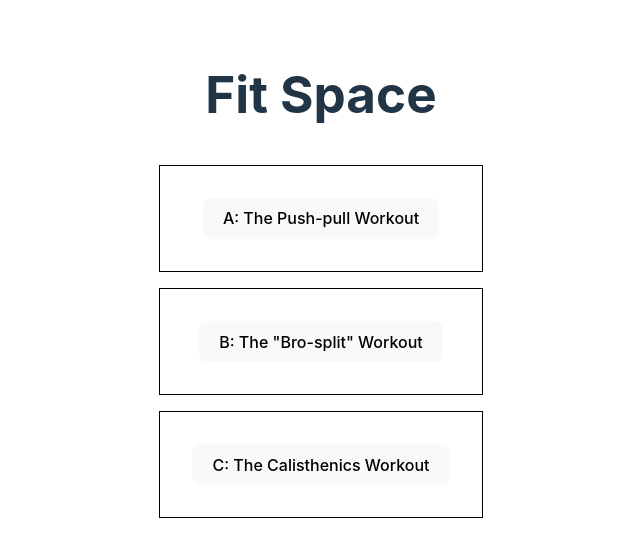
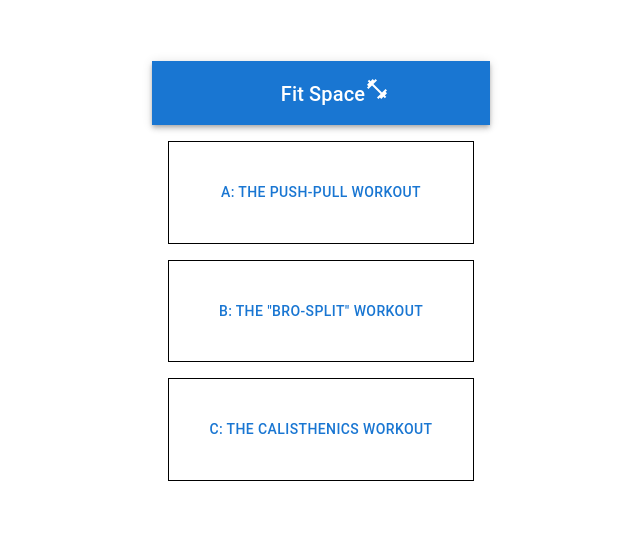
Before and after one commit to JYYasuhiro/fit-space, a React (Vite) app in the folder client/: page / in a window 1280 px wide. Shown: the part 121-678 px from the top of the page, without its empty margins (319-959 px from the left). Built offline with nearby package versions, Linux system fonts and the light colour scheme; no server answers.

Commit message:
add material UI to client folder

```diff
--- a/client/package.json
+++ b/client/package.json
@@ -10,6 +10,10 @@
   },
   "proxy": "http://localhost:8080",
   "dependencies": {
+    "@emotion/react": "^11.10.5",
+    "@emotion/styled": "^11.10.5",
+    "@mui/icons-material": "^5.10.14",
+    "@mui/material": "^5.10.14",
     "axios": "^1.1.3",
     "react": "^18.2.0",
     "react-dom": "^18.2.0"
--- a/client/src/App.css
+++ b/client/src/App.css
@@ -1,3 +1,8 @@
+*{
+  margin: 0;
+  padding: 0;
+}
+
 #root {
   max-width: 1280px;
   margin: 0 auto;
--- a/client/src/App.jsx
+++ b/client/src/App.jsx
@@ -9,7 +9,7 @@ import Workout from "./Workout";
 const App = () => {
   const [currentView, setCurrentView] = useState("menu")
   const [workout, setWorkout] = useState("");
-  const [day, setDay] = useState(0);
+  const [day, setDay] = useState("");
   const [instructions, setInstructions] = useState([]);
   const [exercises, setExercises] = useState([]);
 
@@ -36,7 +36,7 @@ useEffect(()=>{
           setWorkout={setWorkout}
           />
         ) : (
-          day === 0 ? (
+          day === "" ? (
           <Week
           handleBackClick={()=>setCurrentView("menu")}
           workout={workout}
--- a/client/src/Menu.jsx
+++ b/client/src/Menu.jsx
@@ -1,5 +1,6 @@
 import React from 'react';
 import './menu.css';
+import Button from '@mui/material/Button';
 
 const Menu = ({handleCurrentView, setWorkout}) => {
     //returns all workout options: A (push-pull), B (bro-split), C (calisthenics)
@@ -7,22 +8,22 @@ const Menu = ({handleCurrentView, setWorkout}) => {
   return (
     <>
       <div className='menu_card'>
-        <button onClick={()=> {
+        <Button onClick={()=> {
           handleCurrentView();
           setWorkout("push-pull");
-        }} >A: The Push-pull Workout</button>
+        }} >A: The Push-pull Workout</Button>
       </div>
       <div className='menu_card'>
-        <button onClick={()=> {
+        <Button onClick={()=> {
           handleCurrentView();
           setWorkout("bro-split");
-        }} >B: The "Bro-split" Workout</button>
+        }} >B: The "Bro-split" Workout</Button>
       </div>
       <div className='menu_card'>
-        <button onClick={()=> {
+        <Button onClick={()=> {
           handleCurrentView();
           setWorkout("calisthenics");
-        }} >C: The Calisthenics Workout</button>
+        }} >C: The Calisthenics Workout</Button>
       </div>
     </>
   )
--- a/client/src/Navbar.jsx
+++ b/client/src/Navbar.jsx
@@ -1,10 +1,33 @@
 import React from 'react';
+import AppBar from '@mui/material/AppBar';
+import Box from '@mui/material/Box';
+import Toolbar from '@mui/material/Toolbar';
+import Typography from '@mui/material/Typography';
+import IconButton from '@mui/material/IconButton';
+import FitnessCenterIcon from '@mui/icons-material/FitnessCenter';
 
 export default function Navbar() {
 
   return (
-    <nav>
-        <h1 className='header'>Fit Space</h1>
-    </nav>
+    <Box sx={{ flexGrow: 1 }}>
+      <AppBar position="static" maxwidth="lg">
+        <Toolbar>
+          <IconButton
+            size="large"
+            edge="start"
+            color="inherit"
+            aria-label="menu"
+            sx={{ mr: 2 }}
+          >
+
+          </IconButton>
+          <Typography variant="h6" component="div" sx={{ flexGrow: 1 }}>
+           Fit Space
+           <FitnessCenterIcon/>
+          </Typography>
+        </Toolbar>
+      </AppBar>
+    </Box>
+
   )
 }
--- a/client/src/Week.jsx
+++ b/client/src/Week.jsx
@@ -1,6 +1,6 @@
 import React, { useState } from 'react';
 import axios from 'axios';
-
+import Button from '@mui/material/Button';
 
 
 const Week = ({handleBackClick, setDay, day, setInstructions, instructions}) => {
@@ -16,49 +16,49 @@ const handleWorkoutFetch = async(day) => {
 
   return (
     <>
-      <button className="back-button" onClick={handleBackClick}>Back</button>
+      <Button className="back-button" onClick={handleBackClick}>Back</Button>
 
       <div className='menu_card'>
-        <button onClick={()=> {
-          setDay(1);
+        <Button onClick={()=> {
+          setDay("Sunday");
           handleWorkoutFetch(1);
-        }}>Sunday</button>
+        }}>Sunday</Button>
       </div>
       <div className='menu_card'>
-        <button onClick={()=> {
-          setDay(2);
+        <Button onClick={()=> {
+          setDay("Monday");
           handleWorkoutFetch(2)
-          }}>Monday</button>
+          }}>Monday</Button>
       </div>
       <div className='menu_card'>
-        <button onClick={()=> {
-          setDay(3)
+        <Button onClick={()=> {
+          setDay("Tuesday")
           handleWorkoutFetch(3)
-          }}>Tuesday</button>
+          }}>Tuesday</Button>
       </div>
       <div className='menu_card'>
-        <button onClick={()=> {
-          setDay(4)
+        <Button onClick={()=> {
+          setDay("Wednesday")
           handleWorkoutFetch(4)
-          }}>Wednesday</button>
+          }}>Wednesday</Button>
       </div>
       <div className='menu_card'>
-      <button onClick={()=> {
-          setDay(5);
+      <Button onClick={()=> {
+          setDay("Thursday");
           handleWorkoutFetch(5)
-          }}>Thursday</button>
+          }}>Thursday</Button>
       </div>
       <div className='menu_card'>
-      <button onClick={()=> {
-          setDay(6);
+      <Button onClick={()=> {
+          setDay("Friday");
           handleWorkoutFetch(6)
-          }}>Friday</button>
+          }}>Friday</Button>
       </div>
       <div className='menu_card'>
-      <button onClick={()=> {
-          setDay(7);
+      <Button onClick={()=> {
+          setDay("Saturday");
           handleWorkoutFetch(7)
-          }}>Saturday</button>
+          }}>Saturday</Button>
       </div>
     </>
   )
--- a/client/src/Workout.jsx
+++ b/client/src/Workout.jsx
@@ -1,6 +1,8 @@
 import React from 'react';
 import axios from 'axios';
 import './workout.css'
+import Button from '@mui/material/Button';
+import Container from '@mui/material/Container';
 
 const Workout = ({handleBackClick, setDay, day, instructions, exercises}) => {
 
@@ -27,14 +29,14 @@ const Workout = ({handleBackClick, setDay, day, instructions, exercises}) => {
             })
 
     return (
-        <>
-            <button className="back-button" onClick={()=>{
+        <Container>
+            <Button className="back-button" onClick={()=>{
              handleBackClick();
-             setDay(0);
-        }}>Back</button>
-                <div>Here's your workout for today:</div>
-                <div>{workoutList}</div>
-            </>
+             setDay("");
+        }}>Back</Button>
+                <div>Here's your workout for {day}:</div>
+                <Container>{workoutList}</Container>
+            </Container>
     )
 }
 
--- /dev/null
+++ b/client/src/week.css
@@ -0,0 +1,3 @@
+.back-button {
+
+}
```
Also changed, not shown: 1 other file (tests, documents, lock files or other folders).
